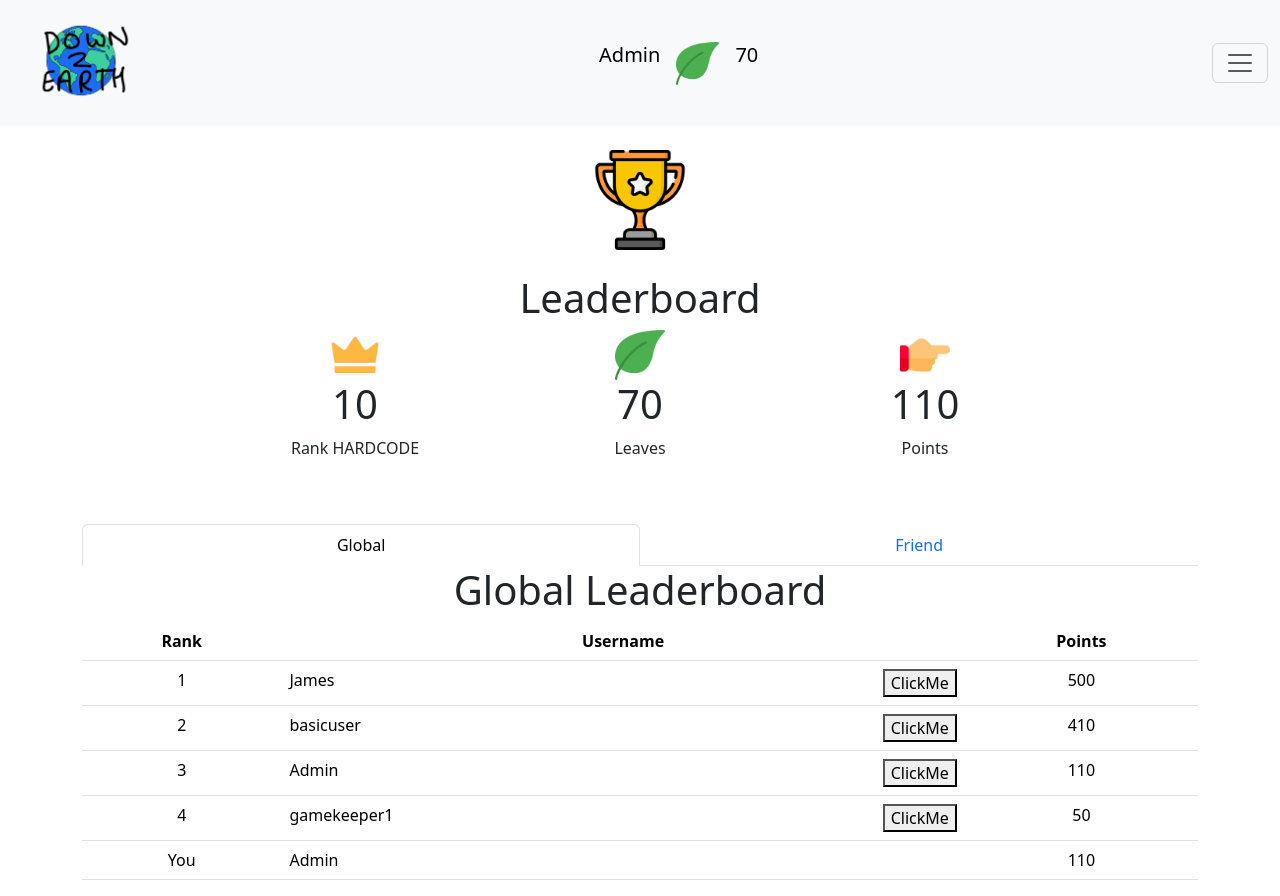
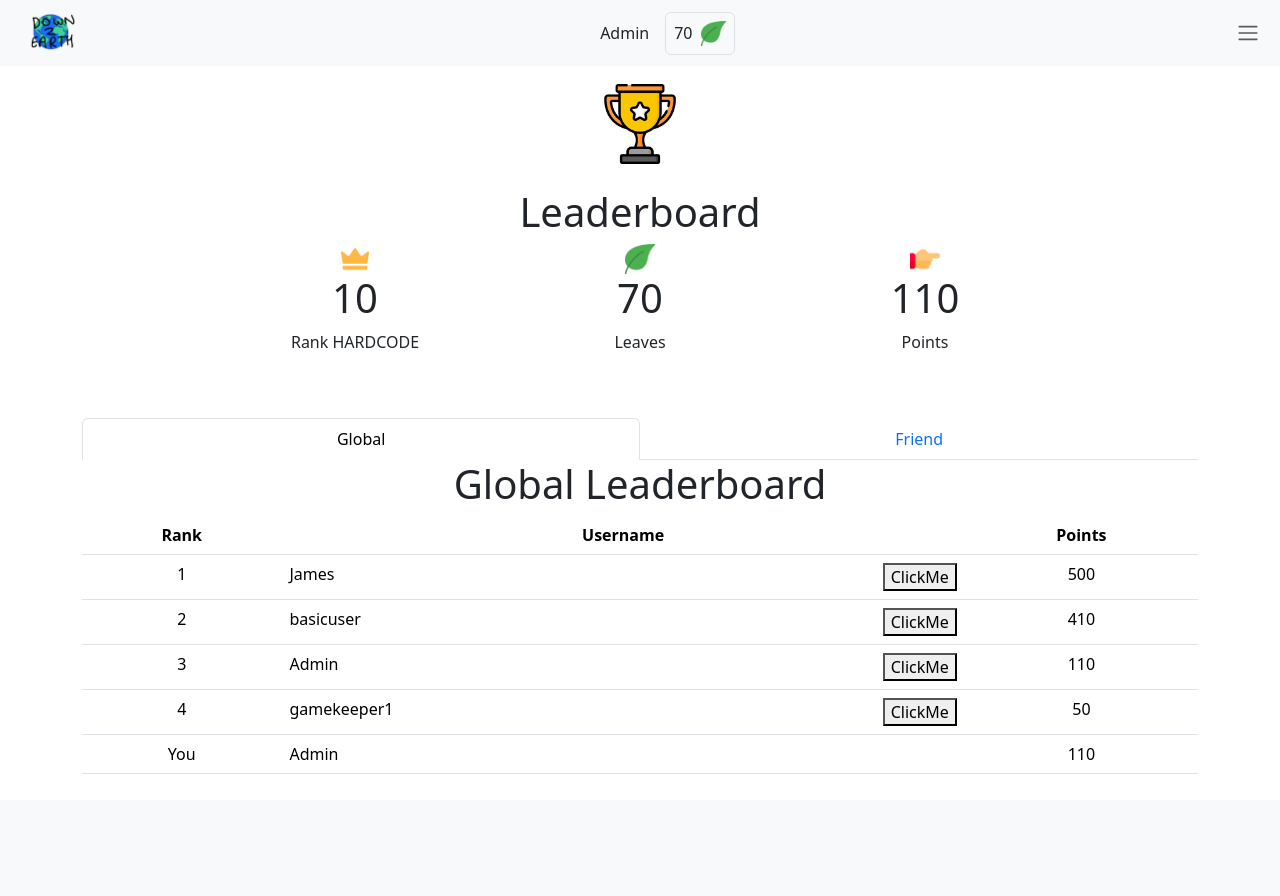
Before and after one commit to annabelle-josie/group-software-project, a Django app: page /leaderboard in a window 1280 px wide. After the commit the page ends 774 px from the top, so only its background shows below. Run offline with Django 5.2, Linux system fonts and the light colour scheme; a user stored in the database is signed in; data comes from the database, SQL or seed files in the repository.

Commit message:
Update navbar to display images correctly, correct sizing, change style of dropdown, fix user info display, move site images to static folder and change appropriate htmls

```diff
--- a/main/templates/base.html
+++ b/main/templates/base.html
@@ -9,60 +9,76 @@
 </head>
 
 <body>
+{% load static %}
+<!-- Custom Styles for a Thinner Navbar and Larger, Better-Spaced Text -->
+<style>
+    .navbar-overlay {
+        position: fixed;
+        top: 0;
+        left: 0;
+        width: 100%;
+        z-index: 1030;
+        background-color: #f8f9fa;
+        padding: 0.2rem 1rem; /* Adjust to control navbar thickness */
+    }
+    .navbar-overlay .container-fluid {
+        padding: 0;
+    }
+    .navbar-overlay .nav-link {
+        font-size: 1.0rem;      /* Adjust to control link text size of the navbar */
+        padding: 0rem 0;      /* Adjust to control spacing */
+        margin: 0.5rem 0;
+    }
 
-<!-- Bootstrap Navbar -->
-<nav class="navbar navbar-light bg-light">
+    .navbar-overlay .navbar-brand img {
+        max-height: 50px; /* Adjust this value for thinner images on the navbar */
+    }
+
+    .navbar-overlay .navbar-brand img.leaf {
+        padding: 0.2rem 1rem;
+    }
+
+    body {
+        padding-top: 60px;
+    }
+</style>
+
+<nav class="navbar navbar-light fixed-top navbar-overlay">
     <div class="container-fluid">
-        <!-- Navbar Brand (Username + Leaves) -->
-        <a class="navbar-brand me-auto" href="/">
-            <img src="../media/other/logo.png" height="100px">
+      <!-- Brand -->
+    <a class="navbar-brand" href="/">
+        <img src="{% static 'icons/logo.png' %}" alt="site icon">
     </a>
-        <a class="navbar-brand me-auto d-flex align-items-center" href="#">
+      <!-- User Info -->
+    <div class="d-flex align-items-center">
         {% if user.is_authenticated %}
-            <p>{{user.username}}</p>
-                <img class="p-3" src="../media/other/leaf.png" height="75px">
-                <p>{{ user.stats.leaves }}</p>
+          <p class="mb-0 me-3">{{ user.username }}</p>
+          <div class="d-flex align-items-center border rounded p-2">
+            <p class="mb-0">{{ user.stats.leaves }}</p>
+            <img src="{% static 'icons/leaf.png' %}" height="25px" class="ms-2" alt="leaf icon">
+          </div>
         {% else %}
-                Guest
+          <span>Guest</span>
         {% endif %}
+    </div>
+
+    <!-- Collapsible Menu with Grid Layout -->
+    <div class="nav-item dropdown me-1">
+        <a class="nav-link d-flex align-items-center" href="#" id="navbarDropdown" role="button"
+            data-bs-toggle="dropdown" aria-expanded="false">
+            <span class="navbar-toggler-icon"></span>
         </a>
-
-        <!-- Toggler button -->
-        <button class="navbar-toggler" type="button" data-bs-toggle="collapse" data-bs-target="#navbarSupportedContent"
-            aria-controls="navbarSupportedContent" aria-expanded="false" aria-label="Toggle navigation">
-            <span class="navbar-toggler-icon"></span>
-        </button>
-
-        <!-- Dropdown Menu -->
-        <div class="collapse navbar-collapse" id="navbarSupportedContent">
-            <ul class="navbar-nav ms-auto text-end">
-                <li class="nav-item">
-                    <a class="nav-link" href="/">Home</a>
-                </li>
-                <li class="nav-item">
-                    <a class="nav-link" href="/garden">Garden</a>
-                </li>
-                <li class="nav-item">
-                    <a class="nav-link" href="/events">Events</a>
-                </li>
-                <li class="nav-item">
-                    <a class="nav-link" href="/leaderboard">Leaderboard</a>
-                </li>
-                <li class="nav-item">
-                    <a class="nav-link" href="/market">Market</a>
-                </li>
-                <li class="nav-item">
-                    <a class="nav-link" href="/profile">Profile</a>
-                </li>
-            <li class="nav-item">
-                <a class="nav-link" href="/settings">Settings</a>
-            </li>
-
+        <!-- Dropdown Items -->
+        <ul class="dropdown-menu dropdown-menu-end" aria-labelledby="navbarDropdown">
+          <li><a class="dropdown-item" href="/">Home</a></li>
+          <li><a class="dropdown-item" href="/garden">Garden</a></li>
+          <li><a class="dropdown-item" href="/events">Events</a></li>
+          <li><a class="dropdown-item" href="/leaderboard">Leaderboard</a></li>
+          <li><a class="dropdown-item" href="/market">Market</a></li>
+          <li><a class="dropdown-item" href="/settings">Settings</a></li>
           {% if user.is_authenticated %}
-                    <!-- Log Out Button (Using JavaScript for POST request) -->
-                    <li class="nav-item">
-                        <a href="#" class="nav-link" id="logoutButton">Log Out</a>
-                    </li>
+            <li><hr class="dropdown-divider"></li>
+            <li><a class="dropdown-item" href="#" id="logoutButton">Log Out</a></li>
           {% endif %}
         </ul>
       </div>
@@ -71,6 +87,7 @@
 
 {% block content %}
 {% endblock %}
+
 
 <!-- JavaScript to handle logout without a form -->
 <script>
--- a/main/templates/leaderboard.html
+++ b/main/templates/leaderboard.html
@@ -1,5 +1,6 @@
 {% extends 'base.html' %}
 {% load auth_extras %}
+{% load static %}
 
 {% block title %} Leaderboards {% endblock %}
 
@@ -7,22 +8,22 @@
 <!-- CHANGE IMAGES HERE, THEY'RE CHEESY. ALSO FIND WAY OF CALCULATING RANK AND FRIEND TABLE -->
 <div class="container">
     <div class="d-flex  justify-content-center m-4">
-        <img class="img-fluid" style="max-width:100px" src="../media/other/trophy.png" alt="trophy icon">
+        <img class="img-fluid" style="max-width:80px" src="{% static 'icons/trophy.png' %}" alt="trophy icon">
     </div>
     <h1 class="text-center">Leaderboard</h1>
     <div class="row d-flex justify-content-center">
         <div class="col-3 text-center">
-            <img class="img-fluid " style="max-width:50px" src="../media/other/crown.png" alt="crown icon">
+            <img class="img-fluid " style="max-width:30px" src="{% static 'icons/crown.png' %}" alt="crown icon">
             <h1>10</h1>
             <p>Rank HARDCODE</p>
         </div>
         <div class="col-3 text-center">
-            <img class="img-fluid " style="max-width:50px" src="../media/other/leaf.png" alt="leaf icon">
+            <img class="img-fluid " style="max-width:30px" src="{% static 'icons/leaf.png' %}" alt="leaf icon">
             <h1>{{leaves}}</h1>
             <p>Leaves</p>
         </div>
         <div class="col-3 text-center">
-            <img class="img-fluid " style="max-width:50px" src="../media/other/point.png" alt="point icon">
+            <img class="img-fluid " style="max-width:30px" src="{% static 'icons/point.png' %}" alt="point icon">
             <h1>{{points}}</h1>
             <p>Points</p>
         </div>
```
Also changed, not shown: static/backgrounds/greenhouse1.jpg (renamed from media/backgrounds/greenhouse1.jpg), static/backgrounds/greenhouse2.jpg (renamed from media/backgrounds/greenhouse2.jpg), static/backgrounds/greenhouse3.jpg (renamed from media/backgrounds/greenhouse3.jpg), static/backgrounds/greenhouse4.png (renamed from media/backgrounds/greenhouse4.png), static/backgrounds/greenhouse5.jpg (renamed from media/backgrounds/greenhouse5.jpg), static/icons/add.png (renamed from media/other/add.png), static/icons/crown.png (renamed from media/other/crown.png), static/icons/leaf.png (renamed from media/other/leaf.png), static/icons/logo.png (renamed from media/other/logo.png), static/icons/point.png (renamed from media/other/point.png), static/icons/trophy.png (renamed from media/other/trophy.png). Lines whose indentation alone changed are shown as unchanged.
